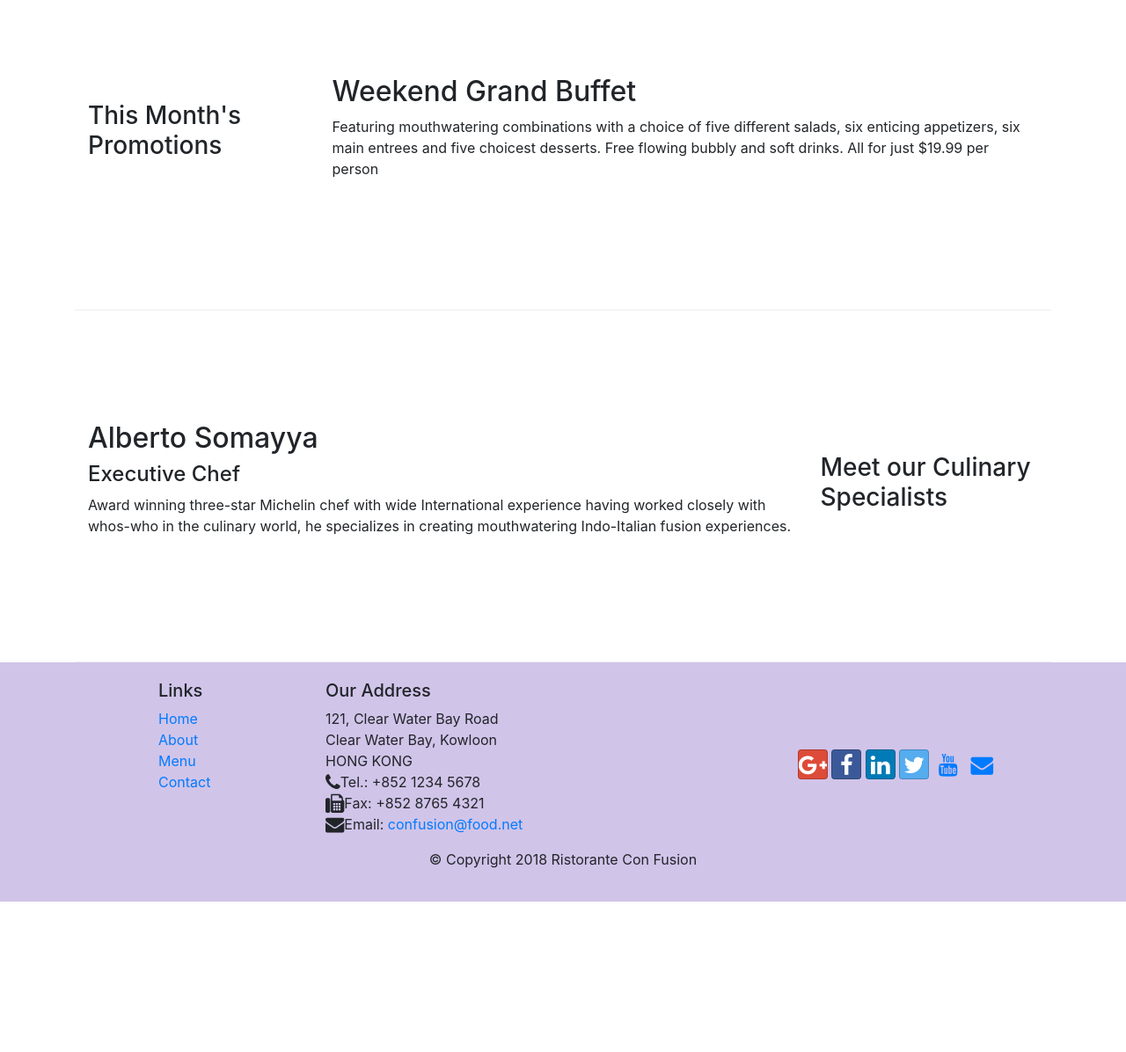
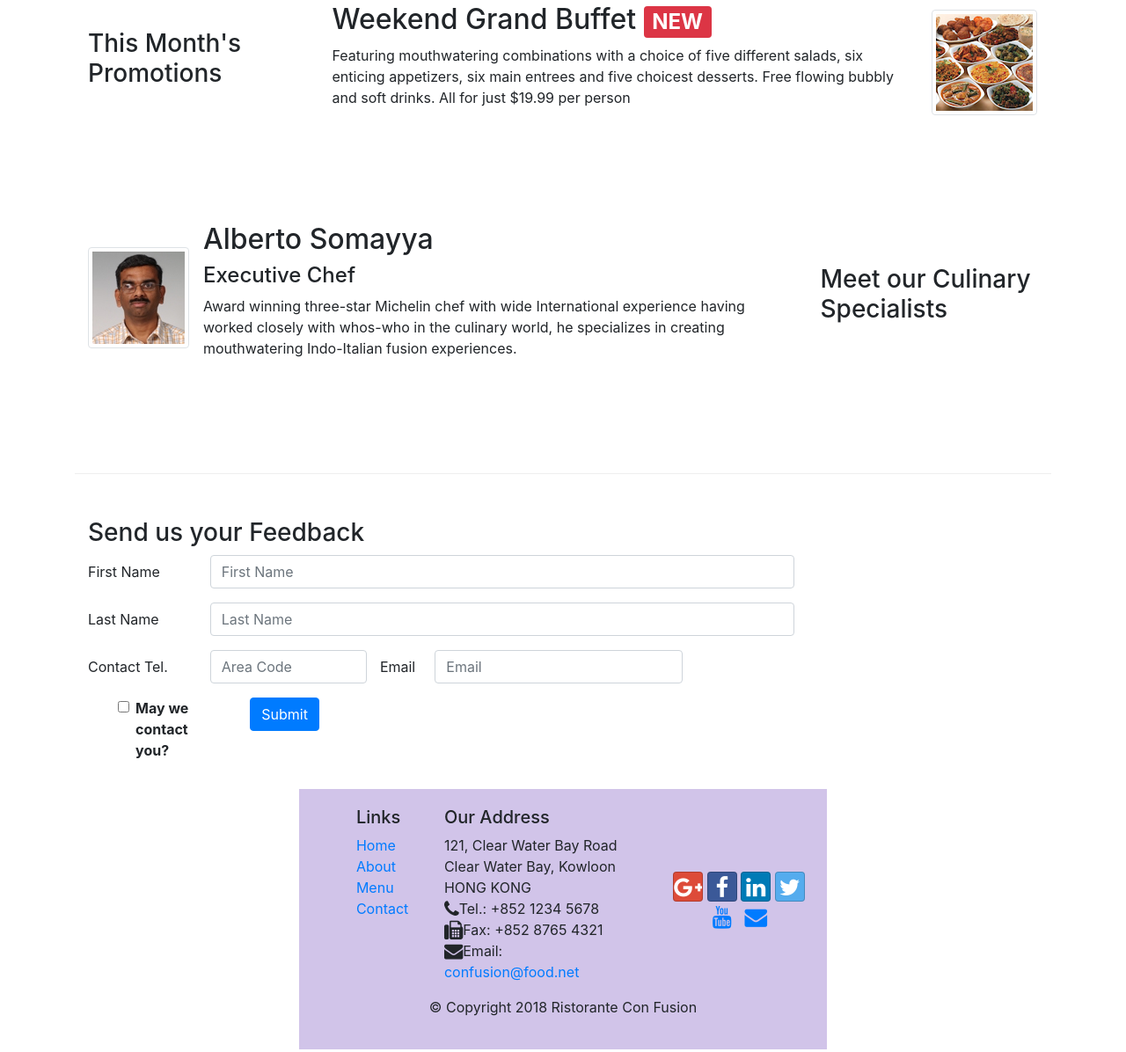
Before and after one commit to tangzt0415/bootstrap-coursera, a website: page index.html in a window 1280 px wide. Shown: the part 781-1977 px from the top of the page at 88% size. Before the commit the page ends 1806 px from the top, so only its background shows below. Drawn offline with nearby package versions, Linux system fonts and the light colour scheme.

Commit message:
added buttons feedback images

```diff
--- a/index.html
+++ b/index.html
@@ -22,6 +22,9 @@
             <button class="navbar-toggler" type="button" data-toggle="collapse" data-target="#Navbar">
                 <span class="navbar-toggler-icon"></span>
             </button>
+            <a class="navbar-brand"><img src="img/logo.png" height="30" width="41"></a>
+
+
             <a class="navbar-brand" href="#">Focus.io</a>
             <div class="collapse navbar-collapse" id="Navbar">
                 <ul class="navbar-nav mr-auto">
@@ -43,7 +46,12 @@
                     <p>We take inspiration from the World's best cuisines, and create a unique fusion experience. Our
                         lipsmacking creations will tickle your culinary senses!</p>
                 </div>
-                <div class="col-12 col-sm">
+                <div class="col-12 col-sm align-self-center">
+                    <img src= "img/logo.png" class="img-fluid">
+
+                </div>
+                <div class="col-md-3 mx-auto d-block mt-5">
+                    <button type="submit" class="btn btn-warning btn-block"><a href="#move_here" class="myClass"> Click It </a></button>
                 </div>
             </div>
         </div>
@@ -55,9 +63,17 @@
                 <h3>Our Lipsmacking Culinary Creations</h3>
             </div>
             <div class="col col-sm col-md order-sm-first">
-                <h2>Uthappizza</h2>
+                <div class="media">
+                    <img class="d-flex mr-3 img-thumbnail align-self-center" src="img/uthappizza.png" alt="uthappizza">
+                        <div class="media-body">
+                            <h2 class="mt-0">Uthappizza
+                                <span class="badge badge-danger">HOT</span>
+                                <span class="badge badge-pill badge-secondary">$4.99</span>
+                            </h2>
                             <p>A unique combination of Indian Uthappam (pancake) and Italian pizza, topped with Cerignola olives,
                                 ripe vine cherry tomatoes, Vidalia onion, Guntur chillies and Buffalo Paneer.</p>
+                        </div>
+                </div>
             </div>
         </div>
 
@@ -67,11 +83,17 @@
                 <h3>This Month's Promotions</h3>
             </div>
             <div class="col col-sm col-md">
-                <h2>Weekend Grand Buffet</h2>
+
+                <h2>Weekend Grand Buffet
+                    <span class="badge badge-danger">NEW</span>
+                </h2>
                 <p>Featuring mouthwatering combinations with a choice of five different salads, six enticing appetizers,
                     six main entrees and five choicest desserts. Free flowing bubbly and soft drinks. All for just
                     $19.99 per person </p>
+
             </div>
+            <div class="media">
+                <img class="d-flex mr-3 img-thumbnail align-self-center" src="img/buffet.png" alt="buffet">
         </div>
 
         <div class="row row-content align-items-center">
@@ -79,11 +101,74 @@
                 <h3>Meet our Culinary Specialists</h3>
             </div>
             <div class="col col-sm col-md">
+                <div class="media">
+                    <img class="d-flex mr-3 align-self-center img-thumbnail"
+                        src="img/alberto.png" alt="alberto">
+                    <div class="media-body">
                         <h2>Alberto Somayya</h2>
                         <h4>Executive Chef</h4>
                         <p>Award winning three-star Michelin chef with wide International experience having worked closely with
                             whos-who in the culinary world, he specializes in creating mouthwatering Indo-Italian fusion
                             experiences. </p>
+                    </div>
+                </div>
+            </div>
+        </div>
+        <div class="row row-content">
+            <div class="col-12">
+               <h3>Send us your Feedback</h3>
+            </div>
+             <div class="col-12 col-md-9">
+                <a name="move_here"></a>
+                 <form>
+                     <div class="form-group row">
+                         <label for="firstname" class="col-md-2 col-form-label">First Name</label>
+                         <div class="col-md-10">
+                             <input type="text" class="form-control" id="firstname" name="firstname"
+                                 placeholder="First Name">
+                         </div>
+
+                     </div>
+                     <div class="form-group row">
+                         <label for="lastname" class="col-md-2 col-form-label">Last Name</label>
+                         <div class="col-md-10">
+                             <input type="text" class="form-control" id="lastname" name="lastname"
+                                 placeholder="Last Name">
+                         </div>
+                     </div>
+                     <div class="form-group row">
+                         <label for="telnum" class="col-12 col-md-2 col-form-label">Contact Tel.</label>
+                         <div class="col-5 col-md-3">
+                             <input type="tel" class="form-control" id="areacode" name="areacode"
+                                 placeholder="Area Code">
+                         </div>
+
+                     <div class="form-group row">
+                         <label for="emailid" class="col-md-2 col-form-label">Email</label>
+                         <div class="col-md-10">
+                             <input type="email" class="form-control" id="emailid" name="emailid"
+                                 placeholder="Email">
+                         </div>
+                     </div>
+                     <div class="form-group row">
+                         <div class="col-md-6 offset-md-2">
+                             <div class="form-check">
+                                 <input type="checkbox" class="form-check-input"
+                                     name="approve" id="approve" value="">
+                                 <label class="form-check-label" for="approve">
+                                     <strong>May we contact you?</strong>
+                                 </label>
+                             </div>
+                         </div>
+
+                     <div class="form-group row">
+                         <div class="offset-md-2 col-md-10">
+                             <button type="submit" class="btn btn-primary">Submit</button>
+                         </div>
+                     </div>
+                 </form>
+             </div>
+              <div class="col-12 col-md">
              </div>
         </div>
     </div>
```
Also changed, not shown: aboutus.html (+2 -0 lines), contactus.html (+4 -1 lines), img/alberto.png (added), img/buffet.png (added), img/logo.png (added), img/uthappizza.png (added), 1 other file. Lines whose indentation alone changed are shown as unchanged.
